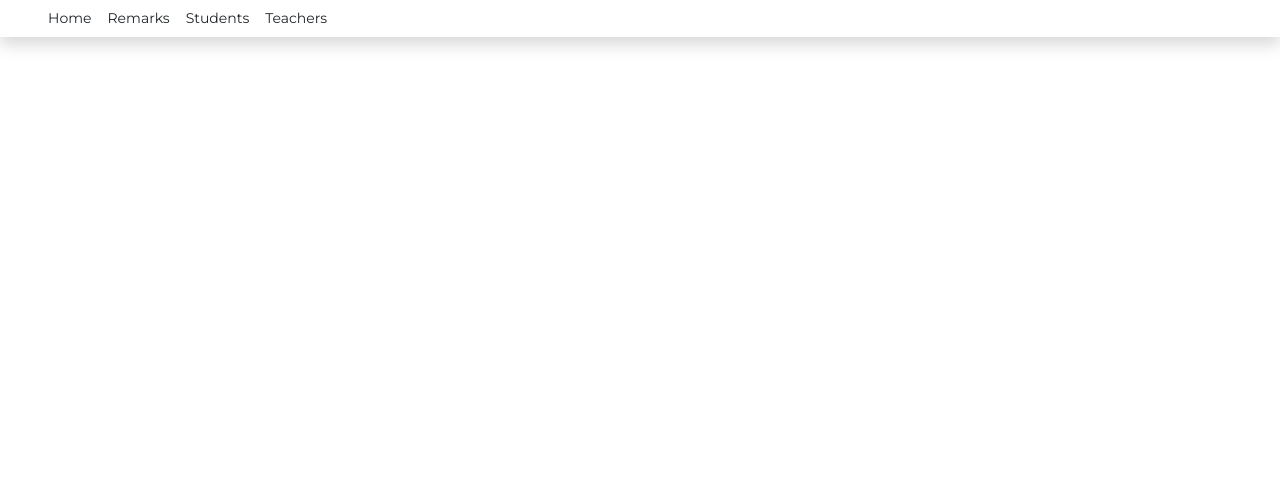
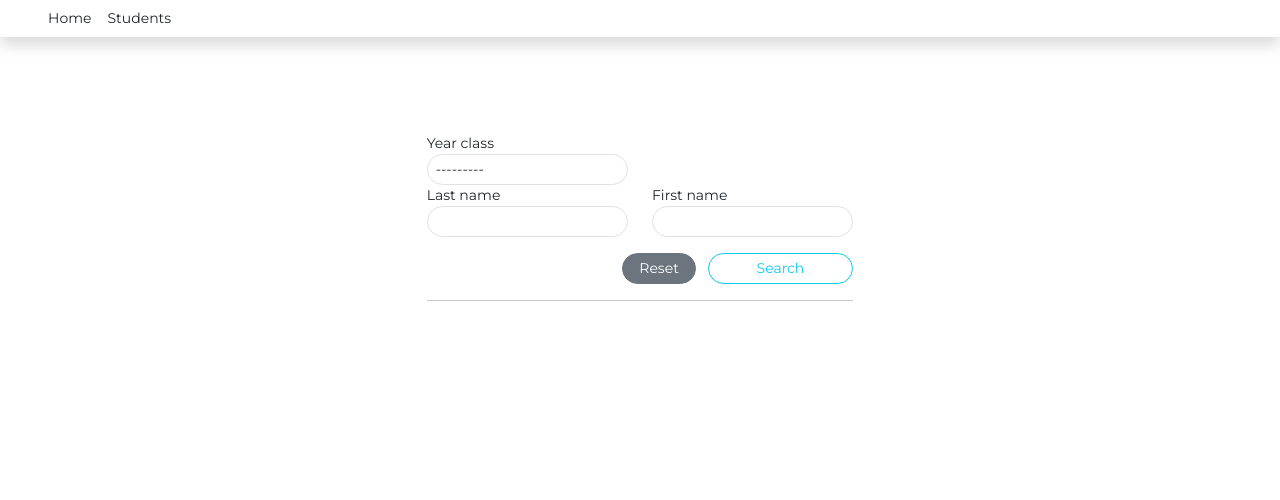
Before and after one commit to swelanauguste/katy-student-report-sheet, a Django app: page /students/ in a window 1280 px wide. Shown: the top 500 px of the page. Run offline with Django 4.2, Linux system fonts and the light colour scheme; data that the repository does not hold is empty; some libraries are stand-ins or nearby versions.

Commit message:
updated frontend

```diff
--- a/app/TEMPLATES/base.html
+++ b/app/TEMPLATES/base.html
@@ -69,8 +69,10 @@
 <body class="small">
     {% include 'nav_bar.html' %}
     {% include 'messages.html' %}
-    {% block content %}
-    {% endblock content %}
+    <div class="col-lg-4 mx-auto py-5">
+        {% block content %}
+        {% endblock content %}
+    </div>
     {% include 'footer.html' %}
 
 
--- a/app/TEMPLATES/nav_bar.html
+++ b/app/TEMPLATES/nav_bar.html
@@ -2,9 +2,5 @@
     <a class="text-decoration-none text-dark me-3"
         href="/">Home</a>
     <a class="text-decoration-none text-dark me-3"
-        href="{% url 'remark-create' %}">Remarks</a>
-    <a class="text-decoration-none text-dark me-3"
-        href="#">Students</a>
-    <a class="text-decoration-none text-dark me-3"
-        href="#">Teachers</a>
+        href="{% url 'student-list' %}">Students</a>
 </div>
--- a/app/TEMPLATES/reports/student_list.html
+++ b/app/TEMPLATES/reports/student_list.html
@@ -1,5 +1,6 @@
 {% extends 'base.html' %}
 
+{% load crispy_forms_tags %}
 
 {% block head_title %}
 Students
@@ -8,12 +9,39 @@ Students
 
 {% block content %}
 
-<div class="container py-5">
-    <ul>
+<form id="student_filter_form"
+    method="get"
+    action="{% url 'student-list' %}">
+    <div class="row">
+        <div class="col-lg-6">
+            {{ form.year_class|as_crispy_field }}
+        </div>
+    </div>
+    <div class="row">
+        <div class="col-lg-6">
+            {{ form.last_name|as_crispy_field }}
+        </div>
+        <div class="col-lg-6">
+            {{ form.first_name|as_crispy_field }}
+        </div>
+    </div>
+    <div class="my-3 text-end">
+        <a class="btn btn-sm btn-secondary me-2 rounded-pill px-3"
+            href="{% url 'student-list' %}">Reset</a>
+        <button type="submit"
+            class="btn btn-sm btn-outline-info px-5 rounded-pill ">Search</button>
+    </div>
+</form>
+<hr>
+<br>
+
+<div class="container py-3">
+    <ol>
         {% for student in object_list %}
-        <li><a href="{{student.get_absolute_url}}">{{student}}</a></li>
+        <li><a class="text-decoration-none text-dark"
+                href="{{student.get_absolute_url}}">{{student}}</a></li>
         {% endfor %}
-    </ul>
+    </ol>
 </div>
 
 {% endblock content %}
--- /dev/null
+++ b/app/reports/filters.py
@@ -0,0 +1,26 @@
+import django_filters
+from django import forms
+
+from .models import Student, YearClass
+
+
+class StudentFilter(django_filters.FilterSet):
+    first_name = django_filters.CharFilter(
+        lookup_expr="icontains",
+        label="First name",
+        widget=forms.TextInput(attrs={"class": "rounded-pill form-control-sm"}),
+    )
+    last_name = django_filters.CharFilter(
+        lookup_expr="icontains",
+        label="Last name",
+        widget=forms.TextInput(attrs={"class": "rounded-pill form-control-sm"}),
+    )
+
+    year_class = django_filters.ModelChoiceFilter(
+        queryset=YearClass.objects.all(),
+        widget=forms.Select(attrs={"class": "rounded-pill form-control-sm"}),
+    )
+
+    class Meta:
+        model = Student
+        fields = ("last_name", "first_name", "year_class")
--- a/app/reports/views.py
+++ b/app/reports/views.py
@@ -3,12 +3,23 @@ from django.contrib.messages.views import SuccessMessageMixin
 from django.shortcuts import render
 from django.views.generic import CreateView, DetailView, ListView
 
+from .filters import StudentFilter
 from .forms import RemarkCreateForm
 from .models import Remark, Student, YearClass
 
 
 class StudentListView(ListView):
     model = Student
+
+    def get_queryset(self):
+        queryset = super().get_queryset()
+        self.filterset = StudentFilter(self.request.GET, queryset=queryset)
+        return self.filterset.qs
+
+    def get_context_data(self, **kwargs):
+        context = super().get_context_data(**kwargs)
+        context["form"] = self.filterset.form
+        return context
 
 
 class StudentDetailView(DetailView):
```
Also changed, not shown: app/TEMPLATES/reports/student_detail.html (+5 -4 lines), app/TEMPLATES/reports/yearclass_list.html (+31 -7 lines).
